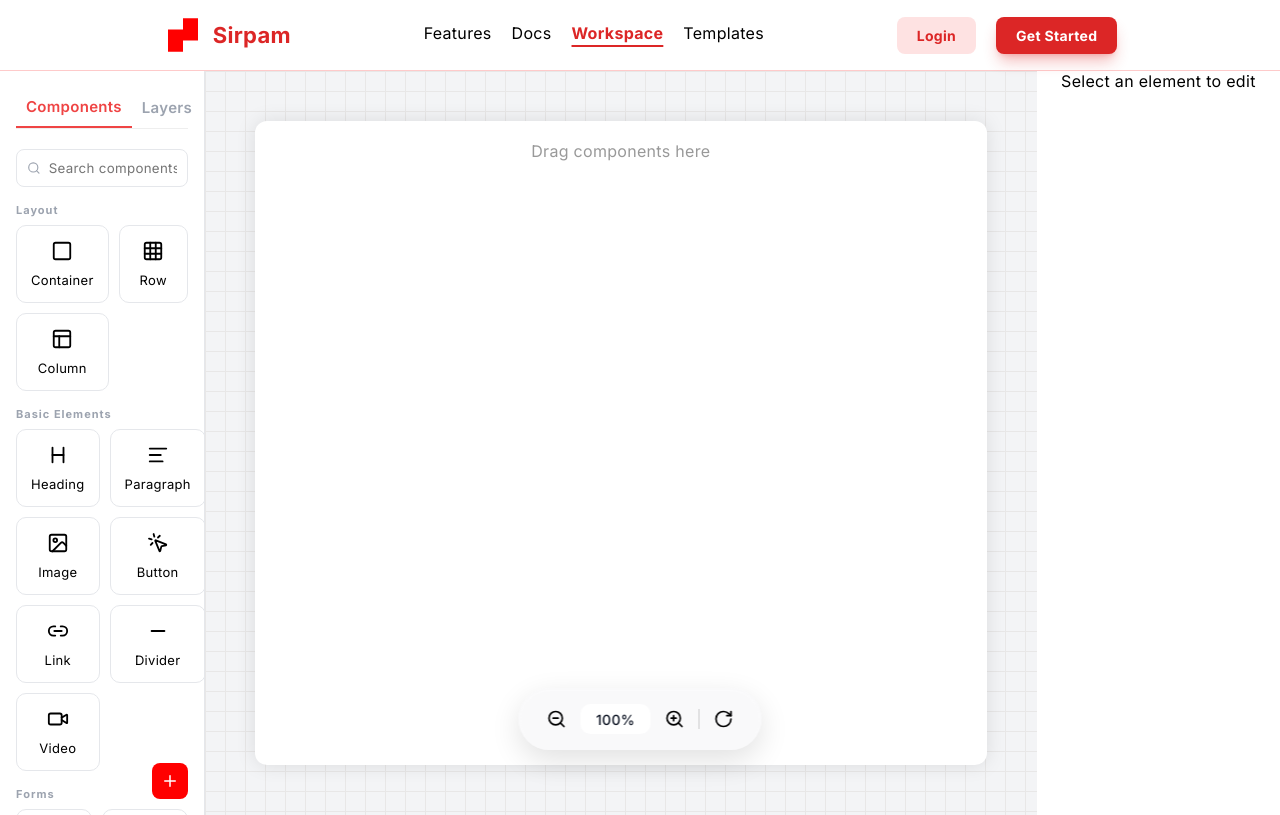
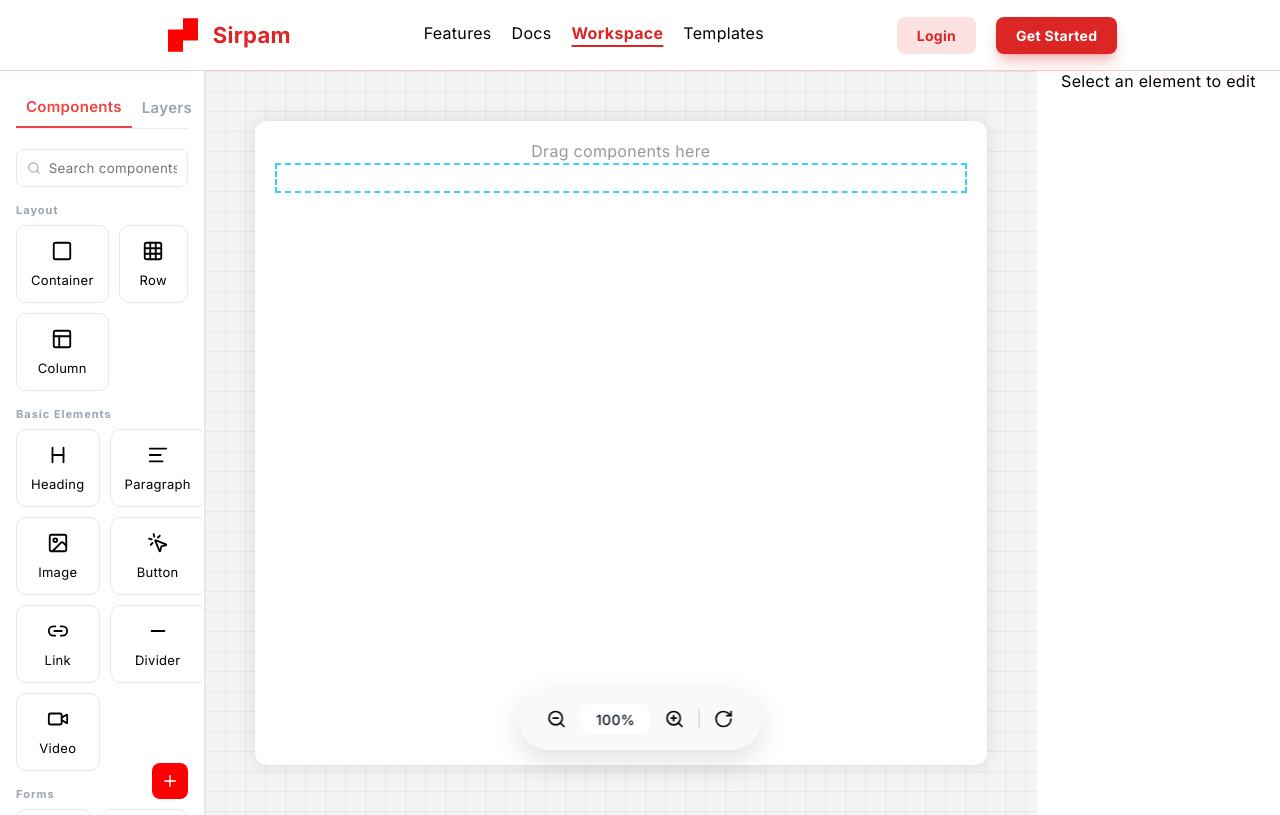
Before and after one commit to PooranaSelvan/UI-Builder, a React (Vite) app in the folder frontend/: page /workspace in a window 1280 px wide. Built offline with nearby package versions, Linux system fonts and the light colour scheme.

Commit message:
Added Drop Zone Between Components to Add Components In Middle

```diff
--- a/frontend/src/pages/workspace/Canvas/Canvas.jsx
+++ b/frontend/src/pages/workspace/Canvas/Canvas.jsx
@@ -3,25 +3,35 @@ import "./work-canvas.css";
 import { useDroppable } from "@dnd-kit/core";
 import { SortableContext, verticalListSortingStrategy } from "@dnd-kit/sortable";
 import SortableItem from "./SortableItem";
+import DropZoneItem from "./DropZoneItem";
 
 const Canvas = ({ components, zoom, selectedComponentId, onSelectComponent, clearComponentSelection }) => {
   const { setNodeRef, isOver } = useDroppable({ id: "canvas" });
 
+  const unSelectComponent = (e) => {
+    if (e.target === e.currentTarget || e.target.classList.contains('canvas-drop-zone')) {
+      clearComponentSelection();
+    }
+  };
+
 
   return (
-    <div className="work-canvas-wrapper" onClick={() => clearComponentSelection()}>
-      <div ref={setNodeRef} onClick={() => clearComponentSelection()} className="canvas-drop-zone" style={{flex : 1, transform: `scale(${zoom})`, transformOrigin: "top left", transition: "transform 0.3s ease-in-out", padding: "20px", background: isOver ? "#eaf7ff" : "white", border: isOver ? "2px dashed black" : ""}}>
+    <div className="work-canvas-wrapper" onClick={unSelectComponent}>
+      <div ref={setNodeRef} className="canvas-drop-zone" style={{ flex: 1, transform: `scale(${zoom})`, transformOrigin: "top left", transition: "transform 0.3s ease-in-out", padding: "20px", background: isOver ? "#eaf7ff" : "white", border: isOver ? "2px dashed black" : "" }}>
         {components.length === 0 && (
           <p style={{ color: "#999", textAlign: "center" }}>Drag components here</p>
         )}
 
         <SortableContext items={components.map((c) => c.id)} strategy={verticalListSortingStrategy}>
-          {components.map((ele) => (
-            <SortableItem key={ele.id} ele={ele} isSelected={selectedComponentId === ele.id} selectedComponentId={selectedComponentId} onSelect={() => onSelectComponent(ele.id)} />
+          <DropZoneItem position={0} />
+
+          {components.map((ele, index) => (
+            <>
+              <SortableItem key={ele.id} ele={ele} isSelected={selectedComponentId === ele.id} selectedComponentId={selectedComponentId} onSelect={onSelectComponent} />
+              <DropZoneItem position={index + 1} />
+            </>
           ))}
         </SortableContext>
-
-        <div id="canvas-end" style={{ height: 80, border: "2px dashed transparent", pointerEvents : "none"}}/>
       </div>
     </div>
   );
--- /dev/null
+++ b/frontend/src/pages/workspace/Canvas/DropZoneItem.jsx
@@ -0,0 +1,21 @@
+import { useDroppable } from '@dnd-kit/core'
+
+const DropZoneItem = ({ position }) => {
+     const { setNodeRef, isOver } = useDroppable({
+          id: `drop-between-${position}`,
+          data: {
+               type: "add-between",
+               position
+          }
+     });
+
+     return (
+          <div ref={setNodeRef} style={{ height: isOver ? "50px" : "30px", border: isOver ? "2px dashed deepskyblue" : "2px dashed rgba(0, 191, 255, 0.76)", margin: "2px 0", transition: "all 0.3s ease-in-out", display: "flex", flexWrap : "wrap", alignItems: "center", justifyContent: "center", pointerEvents: "auto" }}>
+               {isOver && (
+                    <h2 style={{fontSize : "14px", fontWeight : "500", color : "deepskyblue"}}>Drop Here !!</h2>
+               )}
+          </div>
+     )
+}
+
+export default DropZoneItem;
--- a/frontend/src/pages/workspace/Canvas/SortableItem.jsx
+++ b/frontend/src/pages/workspace/Canvas/SortableItem.jsx
@@ -17,7 +17,7 @@ const SortableItem = ({ ele, isSelected, onSelect, selectedComponentId }) => {
           onSelect(id);
      };
 
-     const { setNodeRef: setDropRef, isOver } = useDroppable({
+     const { setNodeRef: setDropRef } = useDroppable({
           id: id,
           data: {
                rank,
@@ -27,11 +27,9 @@ const SortableItem = ({ ele, isSelected, onSelect, selectedComponentId }) => {
      });
 
      const style = {
-          transform: transform ? `translate3d(${transform.x}px, ${transform.y}px, 0)` : undefined,
+          transform: transform ? `translate3d(${transform.x}px, ${transform.y}px, 0)` : "",
           transition,
-          border: isSelected ? "2px solid deepskyblue" : "none",
-          borderRadius: "12px",
-          marginBottom: 10,
+          border: isSelected ? "2px solid black" : "none",
           position : "relative"
      };
 
@@ -42,9 +40,11 @@ const SortableItem = ({ ele, isSelected, onSelect, selectedComponentId }) => {
                </div>
 
                {isVoid ? (
-                    React.createElement(tag, defaultProps)
+                    <div onClick={selectComponent}>
+                         {React.createElement(tag, defaultProps)}
+                    </div>
                ) : (
-                    React.createElement(tag, defaultProps, children?.length > 0 ? children.map((child) => (<SortableItem key={child.id} ele={child} isSelected={child.id === selectedComponentId} selectedComponentId={selectedComponentId} onSelect={onSelect} />)) : content)
+                    React.createElement(tag, {...defaultProps, onClick: selectComponent}, children?.length > 0 ? children.map((child) => (<SortableItem key={child.id} ele={child} isSelected={child.id === selectedComponentId} selectedComponentId={selectedComponentId} onSelect={onSelect} />)) : content)
                )}
           </div>
      );
--- a/frontend/src/pages/workspace/Canvas/work-canvas.css
+++ b/frontend/src/pages/workspace/Canvas/work-canvas.css
@@ -23,16 +23,26 @@
 
 /* Component Style */
 .test-component:hover {
-     border: 2px solid deepskyblue;
-     border-radius: 12px;
+     border: 2px solid black;
 }
 
 .component-drag {
      position: absolute;
-     top: 10px;
-     right: 20px;
-     cursor: grab;
+     top: 5px;
+     right: 10px;
+     cursor:move;
 }
 .component-drag:active {
      cursor: grabbing;
 }
+
+
+/* In work-canvas.css */
+.drop-zone-between {
+  transition: all 0.2s ease;
+  border-radius: 4px;
+}
+
+.drop-zone-between:hover {
+  border-color: #ccc;
+}
--- a/frontend/src/pages/workspace/Workspace.jsx
+++ b/frontend/src/pages/workspace/Workspace.jsx
@@ -62,6 +62,31 @@ const Workspace = () => {
 
     const isFromSidebar = !!active.data.current?.component; // to check whether from sidebar or sortable
     const isChild = isChildComponent(components, active.id);
+
+
+    // Add in Specific Drop Zone
+    if (isFromSidebar && over.data.current?.type === "add-between") {
+      let componentData = active.data.current.component;
+
+      if (componentData?.rank === 4) {
+        toast.error("Basic elements must be inside a layout", toastErrorStyle);
+        return;
+      }
+
+      let newId = `${componentData.id}-${uuidv4()}`;
+      let insertPosition = over.data.current.position;
+
+      setComponents((prev) => {
+        let newComponents = [...prev];
+        let newComponent = { ...componentData, id: newId };
+
+        newComponents.splice(insertPosition, 0, newComponent);
+        return newComponents;
+      });
+
+      setSelectedComponentId(newId);
+      return;
+    }
 
 
     // Add Layout Components from sidebar
@@ -136,7 +161,7 @@ const Workspace = () => {
 
 
     // Sorting Inside the Canvas Area
-    if (!isChild) {
+    if (!isChild && !isFromSidebar && over.data.current?.type !== "add-between" && components.some(c => c.id === over.id)) {
       setComponents((items) => {
         let oldIndex = items.findIndex((i) => i.id === active.id); // where dragged from
         let newIndex = items.findIndex((i) => i.id === over.id); // where it putted
```
